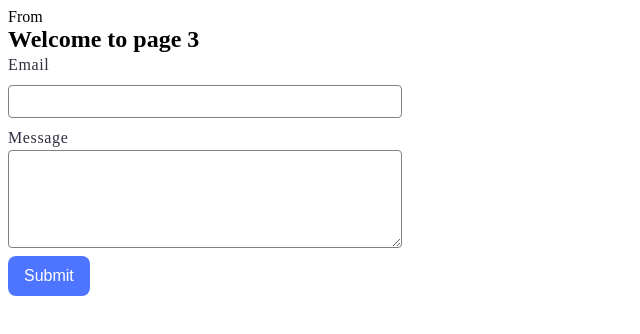
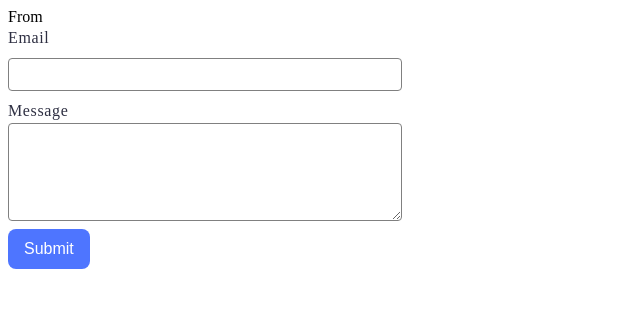
Before and after one commit to DmytroBezghubenko/goit-js-hw-09, a website built with Vite: page src/2-form.html in a window 1280 px wide. Shown: the whole page, without its empty margins (0-640 px from the left). Built offline with nearby package versions, Linux system fonts and the light colour scheme.

Commit message:
Update 2-form.html

```diff
--- a/src/2-form.html
+++ b/src/2-form.html
@@ -10,7 +10,6 @@
   <body>
     <section>
       <a href="./index.html">From</a>
-      <h1>Welcome to page 3</h1>
       <form class="feedback-form" autocomplete="off">
         <label>
           Email
```
